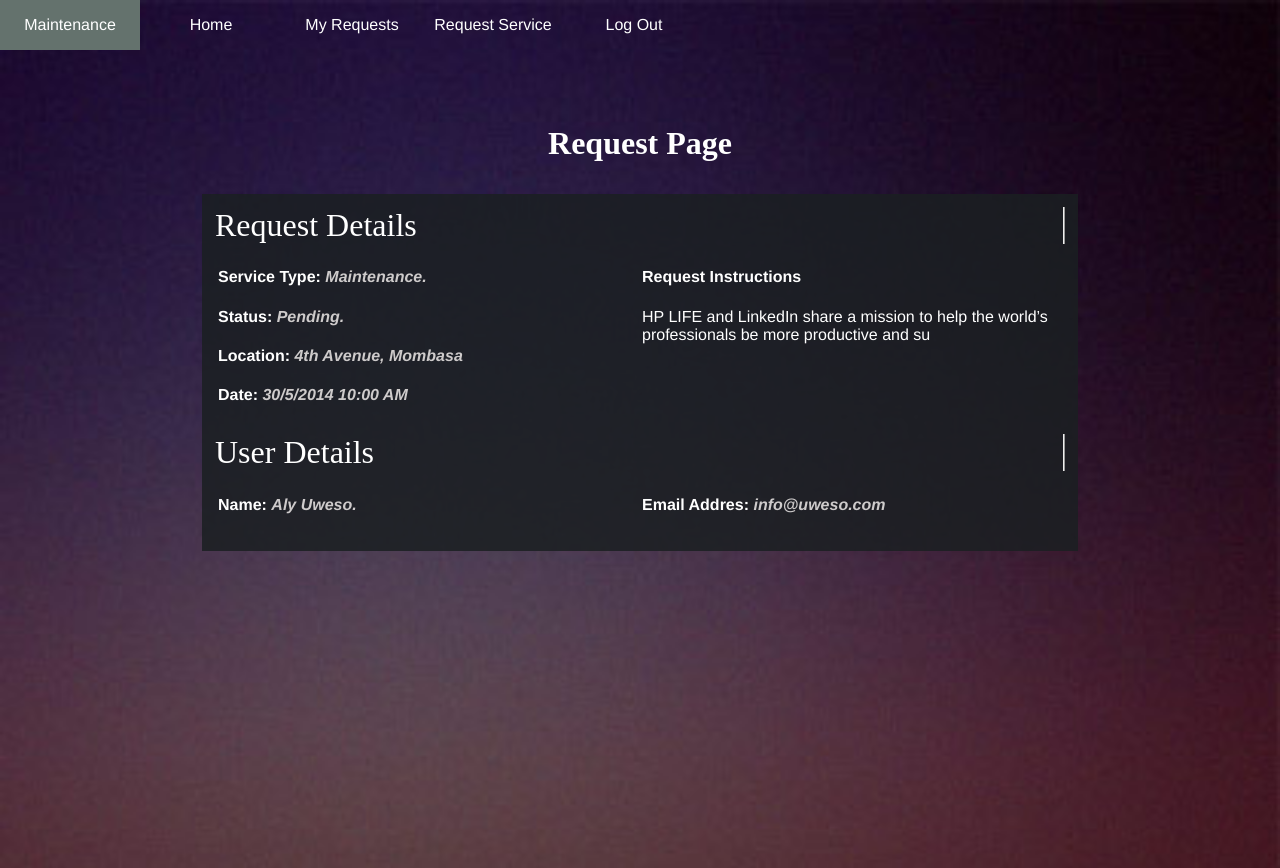
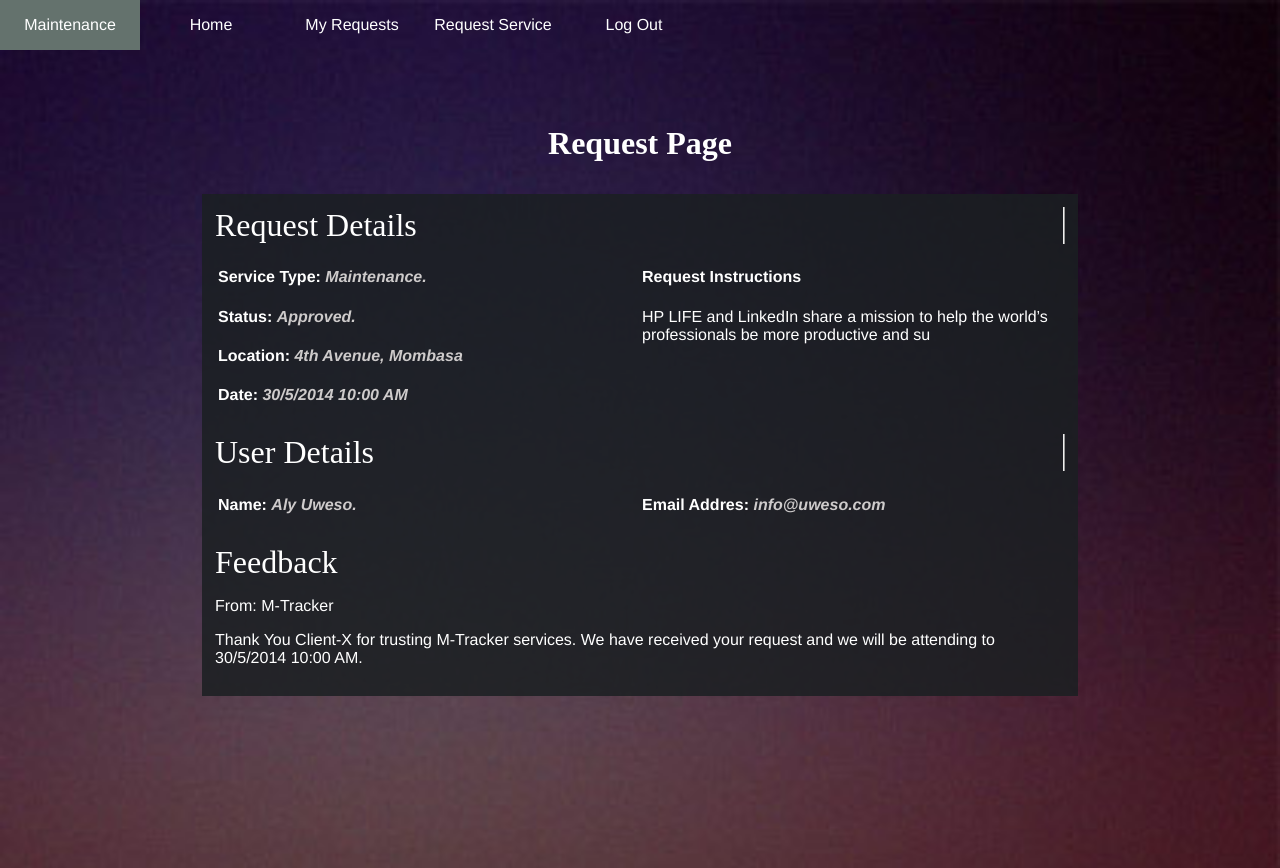
Before and after one commit to kiburualex/maintenance-tracker, a plain HTML site: page ui/pages/request.html in a window 1280 px wide. Drawn offline with Linux system fonts and the light colour scheme.

Commit message:
[feature #157807145] Add feedback section

```diff
--- a/ui/pages/request.html
+++ b/ui/pages/request.html
@@ -38,7 +38,7 @@
                       <div class="request-title">Request Details</div>
                       <div class="col-lg-6 col-sm-12">
                         <h4><strong>Service Type: </strong> <span>Maintenance.</span></h4>
-                        <h4><strong>Status: </strong> <span>Pending.</span></h4>
+                        <h4><strong>Status: </strong> <span>Approved.</span></h4>
                         <h4><strong>Location: </strong> <span>4th Avenue, Mombasa</span></h4>
                         <h4><strong>Date: </strong> <span>30/5/2014 10:00 AM</span></h4>
                       </div>
@@ -60,6 +60,17 @@
                     </div>
 
                </div>
+               <div class="col-lg-12 col-sm-12">
+                    <div class="feedback-details">
+                       <div class="request-title">Feedback</div>
+                       <div class="feedback-body">
+                           <p>From: <span>M-Tracker</span> </p>
+                           <p>Thank You Client-X for trusting M-Tracker services.
+                               We have received your request and we will be attending to <stong>30/5/2014 10:00 AM</stong>.</p>
+                       </div>
+                    </div>
+
+               </div>
             </div>
         </div>
         </div>
```
